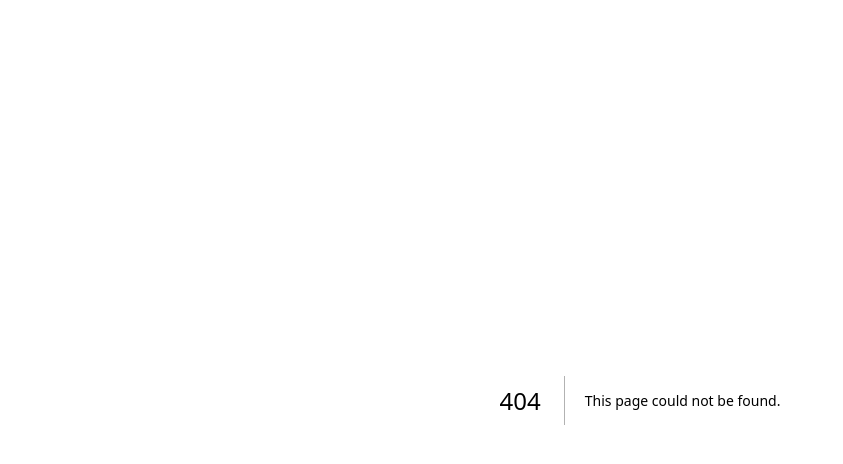
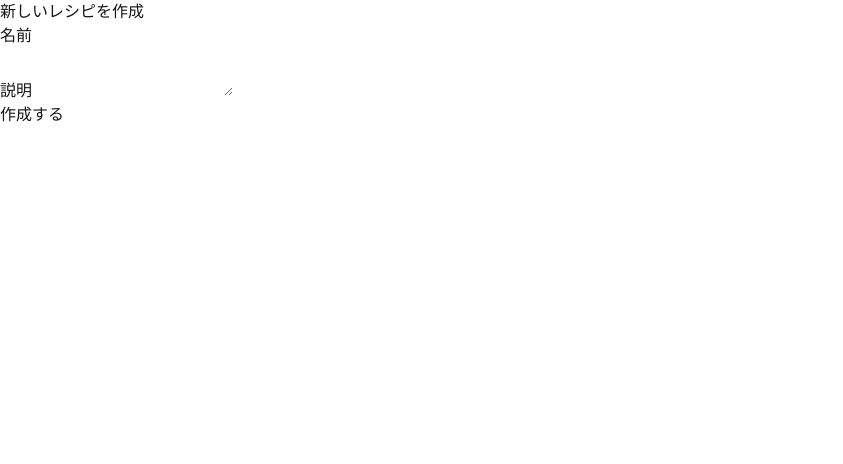
Before and after one commit to yuke325/yuke-recipe, a Next.js app in the folder frontend/: page /recipes/new in a window 1280 px wide. Before the commit this address had no page. Shown: the top 464 px of the page, without its empty margins (0-843 px from the left). Built offline with nearby package versions, Linux system fonts and the light colour scheme.

Commit message:
feat: add new.tsx

```diff
--- /dev/null
+++ b/frontend/src/pages/recipes/new.tsx
@@ -0,0 +1,65 @@
+import { useState } from "react";
+import { useRouter } from "next/router";
+
+import { createRecipe } from "@/api/recipes";
+
+export default function NewRecipePage() {
+  const router = useRouter();
+  const [name, setName] = useState("");
+  const [description, setDescription] = useState("");
+  const [isSubmitting, setIsSubmitting] = useState(false);
+  const [errorMessage, setErrorMessage] = useState("");
+
+  const handleSubmit = async (event: React.SubmitEvent<HTMLFormElement>) => {
+    event.preventDefault();
+    setErrorMessage("");
+    setIsSubmitting(true);
+
+    try {
+      await createRecipe({
+        name,
+        description: description,
+      });
+      await router.push("/recipes");
+    } catch (error) {
+      console.error("Failed to create recipe:", error);
+      setErrorMessage("レシピの作成に失敗しました。");
+    } finally {
+      setIsSubmitting(false);
+    }
+  };
+
+  return (
+    <main>
+      <h1>新しいレシピを作成</h1>
+
+      <form onSubmit={handleSubmit}>
+        <div>
+          <label htmlFor="name">名前</label>
+          <input
+            id="name"
+            type="text"
+            value={name}
+            onChange={(event) => setName(event.target.value)}
+            required
+          />
+        </div>
+
+        <div>
+          <label htmlFor="description">説明</label>
+          <textarea
+            id="description"
+            value={description}
+            onChange={(event) => setDescription(event.target.value)}
+          />
+        </div>
+
+        {errorMessage ? <p>{errorMessage}</p> : null}
+
+        <button type="submit" disabled={isSubmitting}>
+          {isSubmitting ? "作成中..." : "作成する"}
+        </button>
+      </form>
+    </main>
+  );
+}
```
